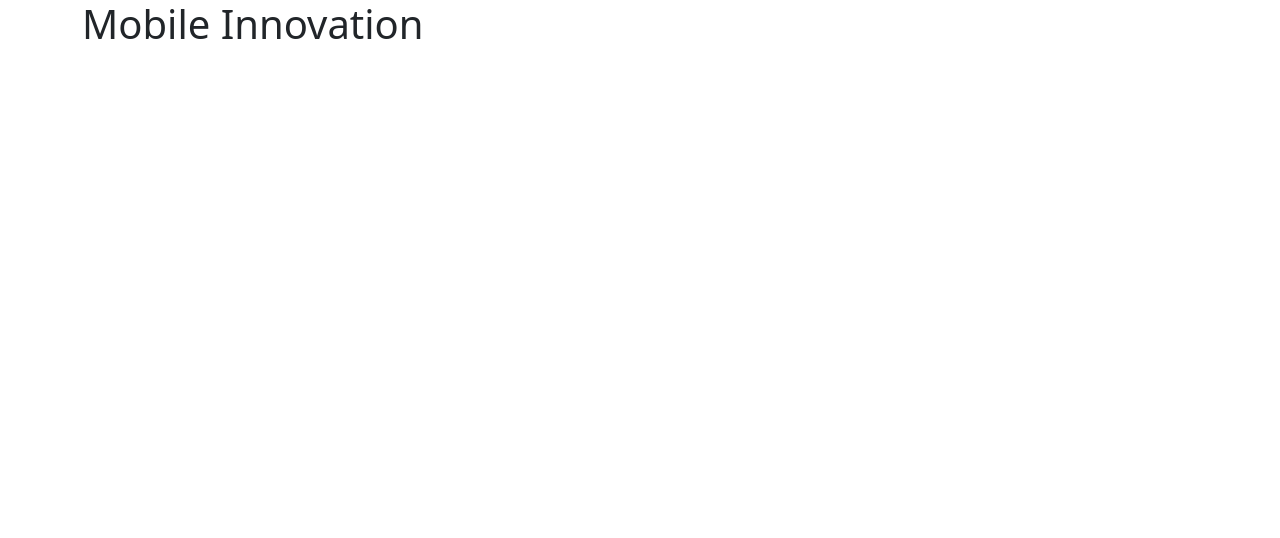
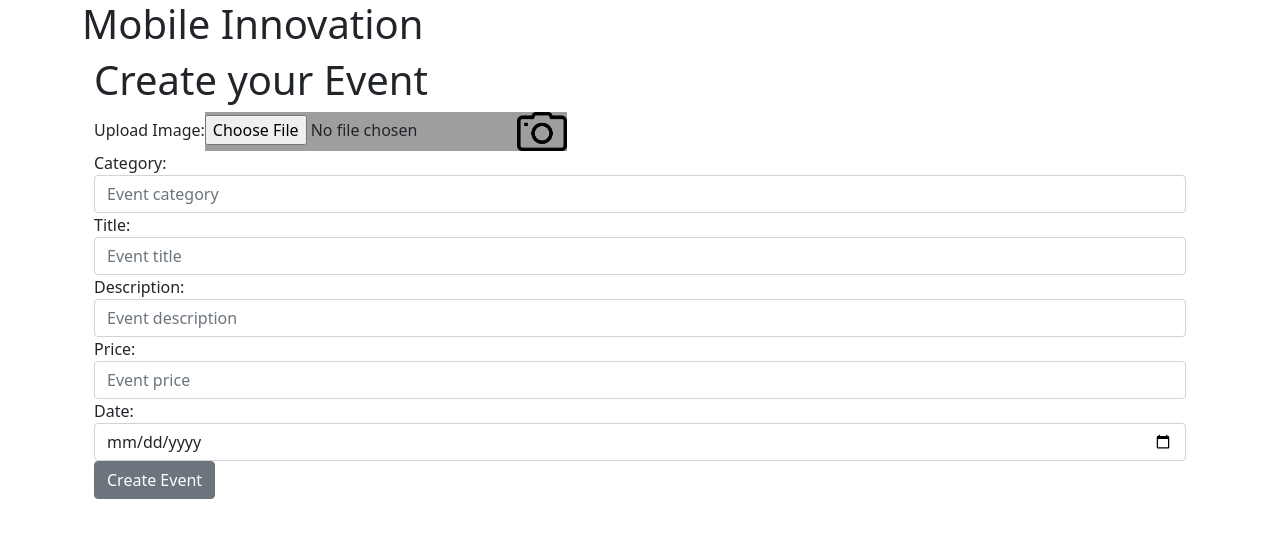
Before and after one commit to NovitaGuok/Motionweb-FE, a React (Create React App) app: page /events in a window 1280 px wide. Shown: the top 538 px of the page. Built offline with nearby package versions, Linux system fonts and the light colour scheme; grey boxes are pictures that could not be loaded.

Commit message:
Event page UI added

```diff
--- /dev/null
+++ b/src/pages/EventsPage/events.css
@@ -0,0 +1,23 @@
+label #thumbnail {
+    margin-bottom: 20px;
+    border: 1px;
+    background-size: cover;
+    background-repeat: no-repeat;
+    cursor: pointer;
+    display: flex;
+    justify-content: center;
+    align-items: center;
+    height: 120px
+}
+
+label #thumbnail input {
+    display: none
+}
+
+label #thumbnail .has-thumbnail {
+    border: 0;
+}
+
+label #thumbnail .has-thumbnail img {
+    display: none
+}
--- /dev/null
+++ b/src/pages/EventsPage/index.js
@@ -0,0 +1,63 @@
+import React, { useState, useMemo } from 'react'
+import api from '../../services/api'
+import { Container, Button, Form, FormGroup, Label, Input } from 'reactstrap'
+import cameraIcon from '../../assets/camera.png'
+import './events.css'
+
+export default function EventsPage() {
+    const user_id = localStorage.getItem('user')
+    const [title, setTitle] = useState('')
+    const [description, setDescription] = useState('')
+    const [price, setPrice] = useState('')
+    const [thumbnail, setThumbnail] = useState(null)
+    const [category, setCategory] = useState('')
+    const [date, setDate] = useState('')
+
+    const preview = useMemo(() => {
+        return thumbnail ? URL.createObjectURL(thumbnail) : null
+    }, [thumbnail])
+
+    console.log(title, description, price, category)
+
+    const submitHandler = () => {
+        return ""
+    }
+
+    return (
+        <Container>
+            <h1>Create your Event</h1>
+            <Form onSubmit={submitHandler}>
+                <FormGroup>
+                    <Label>Upload Image: </Label>
+                    <Label id="thumbnail" style={{ backgroundImage: `url(${preview})` }} className={thumbnail ? 'has-thumbnail' : ''} >
+                        <Input type="file" onChange={evt => setThumbnail(evt.target.files[0])} />
+                        <img src={cameraIcon} style={{ maxWidth: "50px" }} aria-hidden alt="Upload icon image" />
+                    </Label>
+                </FormGroup>
+                <FormGroup>
+                    <Label>Category: </Label>
+                    <Input id="category" type="text" value={category} placeholder={'Event category'} onChange={(evt) => setCategory(evt.target.value)} />
+                </FormGroup>
+                <FormGroup>
+                    <Label>Title: </Label>
+                    <Input id="title" type="text" value={title} placeholder={'Event title'} onChange={(evt) => setTitle(evt.target.value)} />
+                </FormGroup>
+                <FormGroup>
+                    <Label>Description: </Label>
+                    <Input id="description" type="text" value={description} placeholder={'Event description'} onChange={(evt) => setDescription(evt.target.value)} />
+                </FormGroup>
+                <FormGroup>
+                    <Label>Price: </Label>
+                    <Input id="price" type="text" value={price} placeholder={'Event price'} onChange={(evt) => setPrice(evt.target.value)} />
+                </FormGroup>
+                <FormGroup>
+                    <Label>Date: </Label>
+                    <Input id="date" type="date" value={date} placeholder={'Event date'} onChange={(evt) => setDate(evt.target.value)} />
+                </FormGroup>
+                <Button type="submit">
+                    Create Event
+                </Button>
+            </Form>
+        </Container>
+    )
+}
--- a/src/routes.js
+++ b/src/routes.js
@@ -3,6 +3,7 @@ import { BrowserRouter, Switch, Route } from 'react-router-dom'
 import Login from './pages/Login'
 import Register from './pages/Register'
 import Dashboard from './pages/Dashboard'
+import EventsPage from './pages/EventsPage'
 
 export default function Routes() {
     return (
@@ -11,6 +12,7 @@ export default function Routes() {
                 <Route path='/' exact component={Login} />
                 <Route path='/register' exact component={Register} />
                 <Route path='/dashboard' component={Dashboard} />
+                <Route path='/events' component={EventsPage} />
             </Switch>
         </BrowserRouter>
     )
```
Also changed, not shown: src/assets/camera.png (added).
